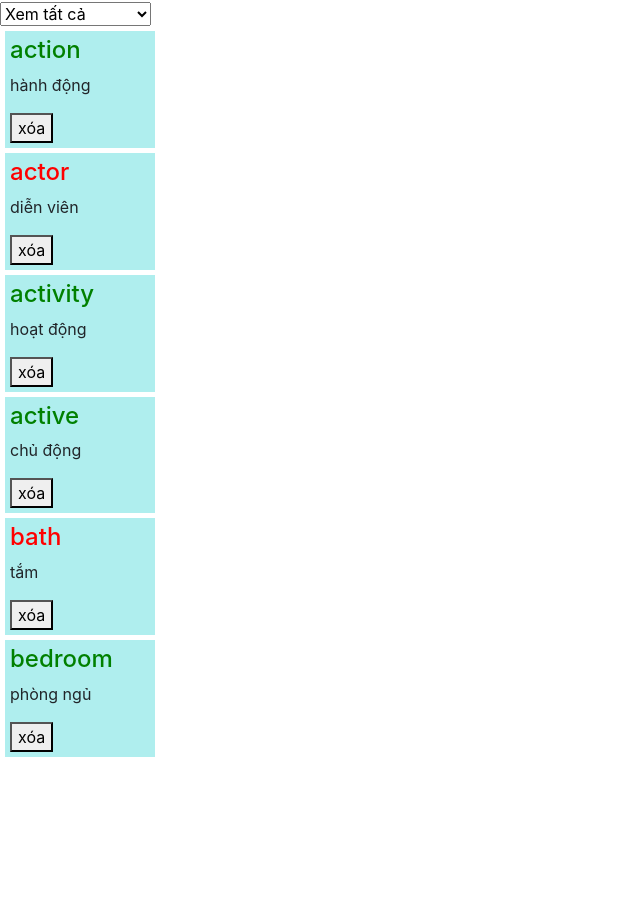
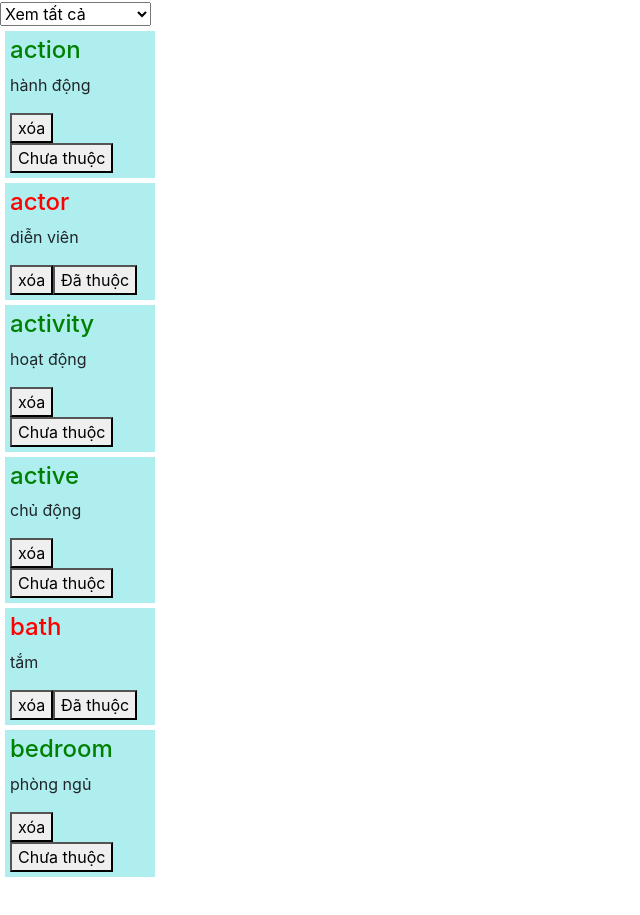
Before and after one commit to tientm96/learn-angular, an Angular app: page / in a window 1280 px wide. Shown: the part 1192-2107 px from the top of the page, without its empty margins (0-640 px from the left). Before the commit the page ends 2002 px from the top, so only its background shows below. Built offline with nearby package versions, Linux system fonts and the light colour scheme.

Commit message:
thay doi trang thai phan tu trong mang hien thi

```diff
--- a/src/app/words/words.component.html
+++ b/src/app/words/words.component.html
@@ -56,5 +56,11 @@ Nếu (filterStatus==='XEM_CHUA_NHO' && !word.memorized): để đk ()=true thì
 
     <!-- Gọi đến hàm removeWord trong comp -->
     <button (click)="removeWord(word.id);">xóa</button>
+
+    <!-- Thay đổi trạng thái đã thuộc / chưa thuộc:
+     Mỗi sự kiện click sẽ khiến memorized đổi thành true/false.
+    Nếu memorized=true nghĩa đã thuộc, vậy sẽ hiện lên button chưa thuộc để đổi trạng thái. Và ngược lại...-->
+    <button (click)="word.memorized = !word.memorized">{{ word.memorized ? 'Chưa thuộc' : 'Đã thuộc' }}</button>
+
   </div>
 </div>
```
